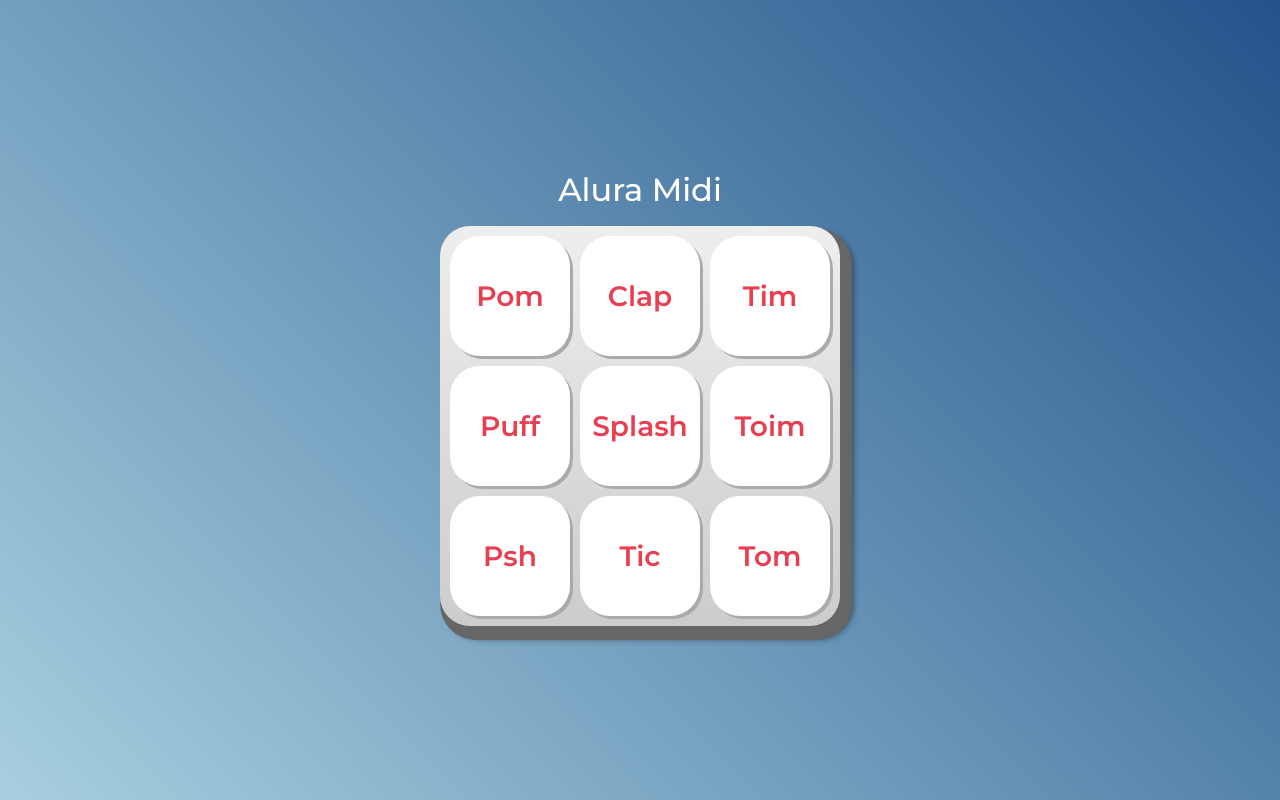
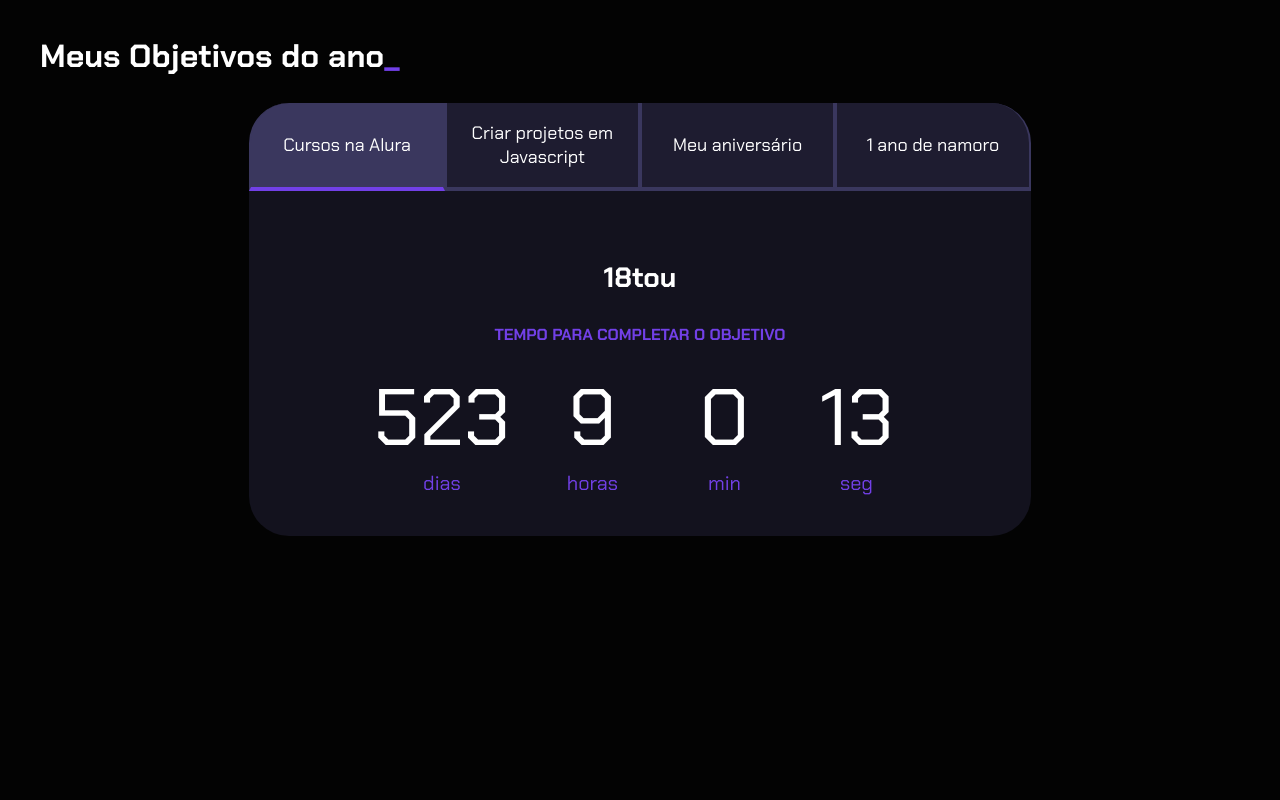
Before and after one commit to FlaviaGabriely/repositorio-, a plain HTML site: page index.html in a window 1280 px wide. Drawn offline with Linux system fonts and the light colour scheme.

Commit message:
Add files via upload

```diff
--- a/index.html
+++ b/index.html
@@ -1,50 +1,116 @@
 <!DOCTYPE html>
-<html lang="pt-BR">
+<html lang="pt-br">
+
 <head>
     <meta charset="UTF-8">
-    <meta http-equiv="X-UA-Compatible" content="IE=edge">
     <meta name="viewport" content="width=device-width, initial-scale=1.0">
+    <title>18tou</title>
+    <link rel="stylesheet" href="style.css">
+</head>
 
-    <title>Alura MIDI</title>
+<body>
+    <section class="conteudo-principal">
+        <h2 class="titulo-principal">Meus Objetivos do ano<span>_</span></h2>
+        <div class="conteudo">
+            <div class="botoes">
+                <button class="botao ativo">Cursos na Alura</button>
+                <button class="botao">Criar projetos em Javascript</button>
+                <button class="botao">Meu aniversário</button>
+                <button class="botao">1 ano de namoro</button>
+            </div>
+            <div class="abas-textos">
+                <div class="aba-conteudo ativo">
+                    <h3 class="aba-conteudo-titulo-principal">18tou</h3>
+                    <h4 class="aba-conteudo-titulo-secundario">Tempo para completar o objetivo</h4>
+                    <div class="contador">
+                        <div class="contador-digito">
+                            <p class="contador-digito-numero" id="dias0">7</p>
+                            <p class="contador-digito-texto">dias</p>
+                        </div>
+                        <div class="contador-digito">
+                            <p class="contador-digito-numero" id="horas0">7</p>
+                            <p class="contador-digito-texto">horas</p>
+                        </div>
+                        <div class="contador-digito">
+                            <p class="contador-digito-numero" id="min0">7</p>
+                            <p class="contador-digito-texto">min</p>
+                        </div>
+                        <div class="contador-digito">
+                            <p class="contador-digito-numero" id="seg0">7</p>
+                            <p class="contador-digito-texto">seg</p>
+                        </div>
+                    </div>
+                </div>
+                <div class="aba-conteudo">
+                    <h3 class="aba-conteudo-titulo-principal">Terminar os estudos</h3>
+                    <h4 class="aba-conteudo-titulo-secundario">Tempo para completar o objetivo</h4>
+                    <div class="contador">
+                        <div class="contador-digito">
+                            <p class="contador-digito-numero" id="dias1">7</p>
+                            <p class="contador-digito-texto">dias</p>
+                        </div>
+                        <div class="contador-digito">
+                            <p class="contador-digito-numero" id="horas1">7</p>
+                            <p class="contador-digito-texto">horas</p>
+                        </div>
+                        <div class="contador-digito">
+                            <p class="contador-digito-numero" id="min1">7</p>
+                            <p class="contador-digito-texto">min</p>
+                        </div>
+                        <div class="contador-digito">
+                            <p class="contador-digito-numero" id="seg1">7</p>
+                            <p class="contador-digito-texto">seg</p>
+                        </div>
+                    </div>
+                </div>
+                <div class="aba-conteudo">
+                    <h3 class="aba-conteudo-titulo-principal">data do meu aniversário</h3>
+                    <h4 class="aba-conteudo-titulo-secundario">Tempo para completar o objetivo</h4>
+                    <div class="contador">
+                        <div class="contador-digito">
+                            <p class="contador-digito-numero" id="dias2">283</p>
+                            <p class="contador-digito-texto">dias</p>
+                        </div>
+                        <div class="contador-digito">
+                            <p class="contador-digito-numero" id="horas2">7</p>
+                            <p class="contador-digito-texto">horas</p>
+                        </div>
+                        <div class="contador-digito">
+                            <p class="contador-digito-numero" id="min2">7</p>
+                            <p class="contador-digito-texto">min</p>
+                        </div>
+                        <div class="contador-digito">
+                            <p class="contador-digito-numero" id="seg2">7</p>
+                            <p class="contador-digito-texto">seg</p>
+                        </div>
+                    </div>
+                </div>
+                <div class="aba-conteudo">
+                    <h3 class="aba-conteudo-titulo-principal">1 ano de namoro</h3>
+                    <h4 class="aba-conteudo-titulo-secundario">Tempo para completar o objetivo</h4>
+                    <div class="contador">
+                        <div class="contador-digito">
+                            <p class="contador-digito-numero" id="dias3">7</p>
+                            <p class="contador-digito-texto">dias</p>
+                        </div>
+                        <div class="contador-digito">
+                            <p class="contador-digito-numero" id="horas3">7</p>
+                            <p class="contador-digito-texto">horas</p>
+                        </div>
+                        <div class="contador-digito">
+                            <p class="contador-digito-numero" id="min3">7</p>
+                            <p class="contador-digito-texto">min</p>
+                        </div>
+                        <div class="contador-digito">
+                            <p class="contador-digito-numero" id="seg3">7</p>
+                            <p class="contador-digito-texto">seg</p>
+                        </div>
+                    </div>
+                </div>
+            </div>
+        </div>
+    </section>
+    <script src="main.js"></script>
+</body>
 
-    <link rel="preconnect" href="https://fonts.googleapis.com">
-    <link rel="preconnect" href="https://fonts.gstatic.com" crossorigin>
-    <link href="https://fonts.googleapis.com/css2?family=Montserrat:wght@500;600&display=swap" rel="stylesheet">
-
-    <link rel="icon" type="image/png" href="images/bateria.png">
-    <link rel="stylesheet" href="css/reset.css">
-    <link rel="stylesheet" href="css/estilos.css">
-
-</head>
-<body>
-
-    <h1>Alura Midi</h1>
-
-    <section class="teclado">
-        <button class="tecla tecla_pom">Pom</button>
-        <button class="tecla tecla_clap">Clap</button>
-        <button class="tecla tecla_tim">Tim</button>
-
-        <button class="tecla tecla_puff">Puff</button>
-        <button class="tecla tecla_splash">Splash</button>
-        <button class="tecla tecla_toim">Toim</button>
-
-        <button class="tecla tecla_psh">Psh</button>
-        <button class="tecla tecla_tic">Tic</button>
-        <button class="tecla tecla_tom">Tom</button>
-    </section>
-
-    <audio src="sounds/keyq.wav" id="som_tecla_pom"></audio>
-    <audio src="sounds/keyw.wav" id="som_tecla_clap"></audio>
-    <audio src="sounds/keye.wav" id="som_tecla_tim"></audio>
-    <audio src="sounds/keya.wav" id="som_tecla_puff"></audio>
-    <audio src="sounds/keys.wav" id="som_tecla_splash"></audio>
-    <audio src="sounds/keyd.wav" id="som_tecla_toim"></audio>
-    <audio src="sounds/keyz.wav" id="som_tecla_psh"></audio>
-    <audio src="sounds/keyx.wav" id="som_tecla_tic"></audio>
-    <audio src="sounds/keyc.wav" id="som_tecla_tom"></audio>
-
-    <script src="main.js"></script>
-
-</body>
 </html>
--- a/main.js
+++ b/main.js
@@ -1,18 +1,60 @@
-// Pom ...............................................
-function tocaSomPom (iDElementoAudio) {
-    document.querySelector(iDElementoAudio).play();
+const botoes = document.querySelectorAll(".botao");
+const textos = document.querySelectorAll(".aba-conteudo");
+
+for (let i = 0; i < botoes.length; i++) {
+    botoes[i].onclick = function () {
+
+        for (let j = 0; j < botoes.length; j++) {
+            botoes[j].classList.remove("ativo");
+            textos[j].classList.remove("ativo");
+        }
+
+        botoes[i].classList.add("ativo");
+        textos[i].classList.add("ativo");
+    }
 }
 
-const listaDeTeclas = document.querySelectorAll('.tecla');
+const contadores = document.querySelectorAll(".contador");
+const tempoObjetivo1 = new Date("2025-10-05T00:00:00");
+const tempoObjetivo2 = new Date("2025-12-05T00:00:00");
+const tempoObjetivo3 = new Date("2025-12-30T00:00:00");
+const tempoObjetivo4 = new Date("2026-02-01T00:00:00");
 
-//para
-(let contador = 0; contador < listaDeTeclas.leight; contador++)
+const tempos = [tempoObjetivo1,tempoObjetivo2,tempoObjetivo3,tempoObjetivo4];
 
-//enquanto
-while (contador < listaDeteclas.leight) {
-    listaDeTeclas[0].onclick = tocaSomPom;
 
-      contador = contador + 1;
+function calculaTempo(tempoObjetivo) {
+    let tempoAtual = new Date();
+    let tempoFinal = tempoObjetivo - tempoAtual;
+    let segundos = Math.floor(tempoFinal / 1000);
+    let minutos = Math.floor(segundos / 60);
+    let horas = Math.floor(minutos / 60);
+    let dias = Math.floor(horas / 24);
 
-      console.log(contador);
+    segundos %= 60;
+    minutos %= 60;
+    horas %= 24;
+    if (tempoFinal > 0){
+        return [dias,horas,minutos,segundos];
+    } else {
+        return [0,0,0,0];
+    }
 }
+
+function atualizaCronometro(){
+    document.getElementById("dias0").textContent = calculaTempo(tempos[0])[0];
+    document.getElementById("horas0").textContent = calculaTempo(tempos[0])[1];
+    document.getElementById("min0").textContent = calculaTempo(tempos[0])[2];
+    document.getElementById("seg0").textContent = calculaTempo(tempos[0])[3];
+
+    for (let i=0; i<contadores.length;i++){
+       // contadores[i].textContent = calculaTempo(tempos[i]);
+    }
+}
+
+function comecaCronometro(){
+    atualizaCronometro();
+    setInterval(atualizaCronometro,1000);
+}
+
+comecaCronometro();
--- /dev/null
+++ b/style.css
@@ -0,0 +1,128 @@
+@import url('https://fonts.googleapis.com/css2?family=Chakra+Petch:wght@400;700&display=swap');
+
+:root {
+    --cor-de-fundo: #030303;
+    --verde: #7240e7;
+    --branco: #FFFFFF;
+    --botao-ativo: #3A375E;
+    --botao-inativo: rgba(58, 55, 94, 0.5);
+    --texto-fundo: rgba(58, 55, 94, 0.3);
+}
+
+body {
+    background-color: var(--cor-de-fundo);
+    color: var(--branco);
+    font-family: 'Chakra Petch', sans-serif;
+}
+
+
+.conteudo-principal {
+    display: flex;
+    flex-direction: column;
+    justify-content: center;
+    align-items: center;
+    max-width: 1200px;
+    width: 100%;
+    margin: 0 auto;
+}
+
+.titulo-principal {
+    text-align: left;
+    width: 100%;
+    font-size: 32px;
+}
+
+.titulo-principal span {
+    color: var(--verde);
+}
+
+
+.botao {
+    font-family: 'Chakra Petch', sans-serif;
+    background-color: var(--botao-inativo);
+    color: var(--branco);
+    display: flex;
+    justify-content: center;
+    padding: 1em;
+    font-size: 18px;
+    align-items: center;
+    width: 100%;
+    border-bottom: 4px solid var(--botao-ativo);
+    border-left: 2px solid var(--botao-ativo);
+    border-right: 2px solid var(--botao-ativo);
+    border-top: none;
+}
+
+.botao:first-child {
+    border-radius: 40px 40px 0 0;
+}
+
+.botoes {
+    display: block;
+}
+
+.botao.ativo{
+    background-color: var(--botao-ativo);
+    border-bottom: 4px solid var(--verde);
+}
+
+.abas-textos{
+    background-color: var(--texto-fundo);
+    padding: 40px;
+    border-radius: 0 0 40px 40px;
+}
+.aba-conteudo.ativo{
+    display:block;
+}
+
+.aba-conteudo{
+    display: none;
+}
+
+.aba-conteudo-titulo-principal{
+    font-size: 28px;
+    text-align: center;
+}
+.aba-conteudo-titulo-secundario{
+    text-align: center;
+    color: var(--verde);
+    text-transform: uppercase;
+}
+
+.contador{
+    display:flex;
+    justify-content: center;
+    flex-wrap: wrap;
+}
+.contador-digito{
+    padding: 0 16px;
+    text-align: center;
+    min-width: 100px;
+}
+
+.contador-digito-numero{
+    font-size: 80px;
+    margin: 0;
+
+}
+
+.contador-digito-texto{
+    color: var(--verde);
+    font-size: 20px;
+    margin: 0;
+
+}
+
+@media screen and (min-width: 768px) {
+    .botoes {
+        display: flex;
+    }
+
+    .botao:first-child {
+        border-radius: 40px 0 0 0;
+    }
+
+    .botao:last-child {
+        border-radius: 0 40px 0 0;
+    }
+}
```
